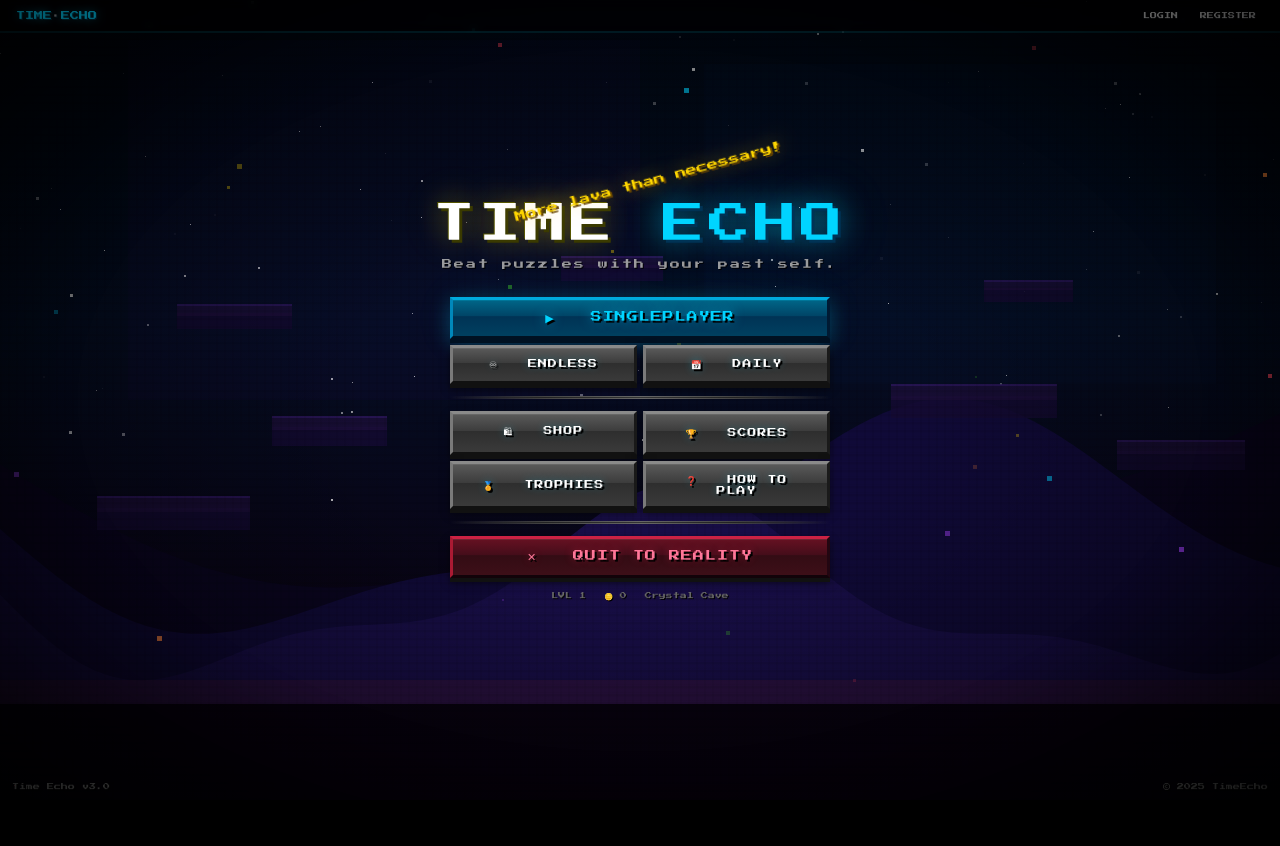
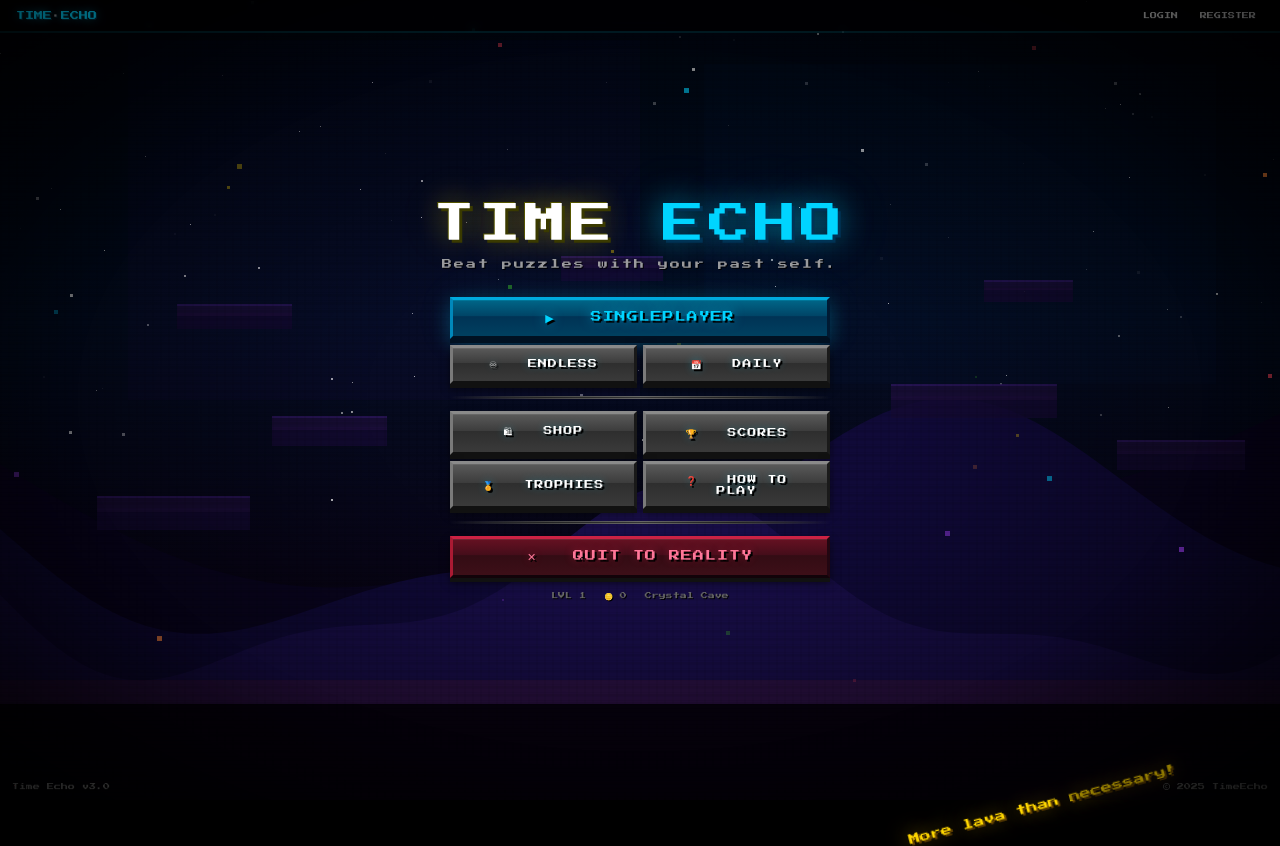
Before and after one commit to AymanHaidry/Kosmosic-TimeEcho-Platformer, a plain HTML site: page launchpad.html in a window 1280 px wide. Before the commit the page ends 800 px from the top, so only its background shows below. Drawn offline with Linux system fonts and the light colour scheme; animation ran at ten frames a second; a script that the page names is missing.

Commit message:
Adjust splash text

```diff
--- a/launchpad.html
+++ b/launchpad.html
@@ -115,6 +115,7 @@
   text-align: center;
   margin-bottom: 28px;
   animation: titleDrop 0.6s cubic-bezier(.22,1,.36,1) both;
+  position: relative; /* IMPORTANT */
 }
     @keyframes titleDrop {
       from { opacity:0; transform:translateY(-40px) scale(0.9); }
@@ -289,16 +290,27 @@
 
     /* ── SPLASH TEXT ────────────────────────────────── */
     #splash {
-      position: fixed; top: 22%; right: 30%;
-      transform: translateX(-40%) rotate(-15deg);
+  position: absolute;
+  bottom: -10px;
+  right: -10px;
+  transform: rotate(-15deg);
+
   font-family: var(--px);
   font-size: clamp(7px, 1.3vw, 11px);
-      color: #ffd700;
-      text-shadow: 2px 2px 0 #664400, 0 0 20px rgba(255,200,0,0.6);
-      animation: splashPop 0.8s ease-out both, splashBob 2s 0.8s ease-in-out infinite;
+
+  color: #ffd700; /* fallback */
+
+  text-shadow:
+    2px 2px 0 #664400,
+    0 0 20px rgba(255,200,0,0.6);
+
+  animation: splashPop 0.8s ease-out both,
+             splashBob 2s 0.8s ease-in-out infinite;
+
   z-index: 15;
   white-space: nowrap;
-      pointer-events: none;
+
+  pointer-events: auto; /* IMPORTANT for hover */
 }
     @keyframes splashPop {
       from { transform: translateX(-40%) rotate(-15deg) scale(0); opacity:0; }
```
Lines whose indentation alone changed are shown as unchanged.
